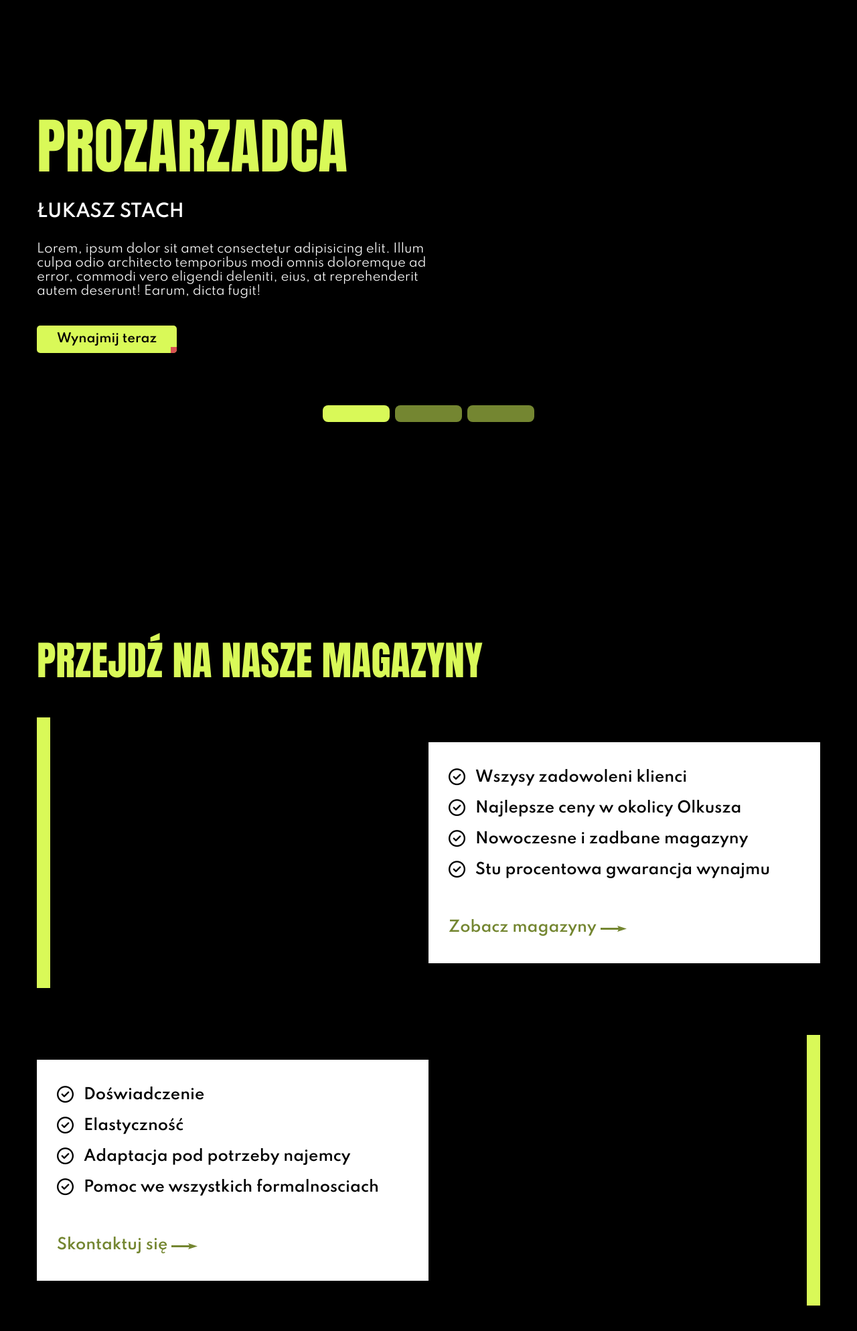
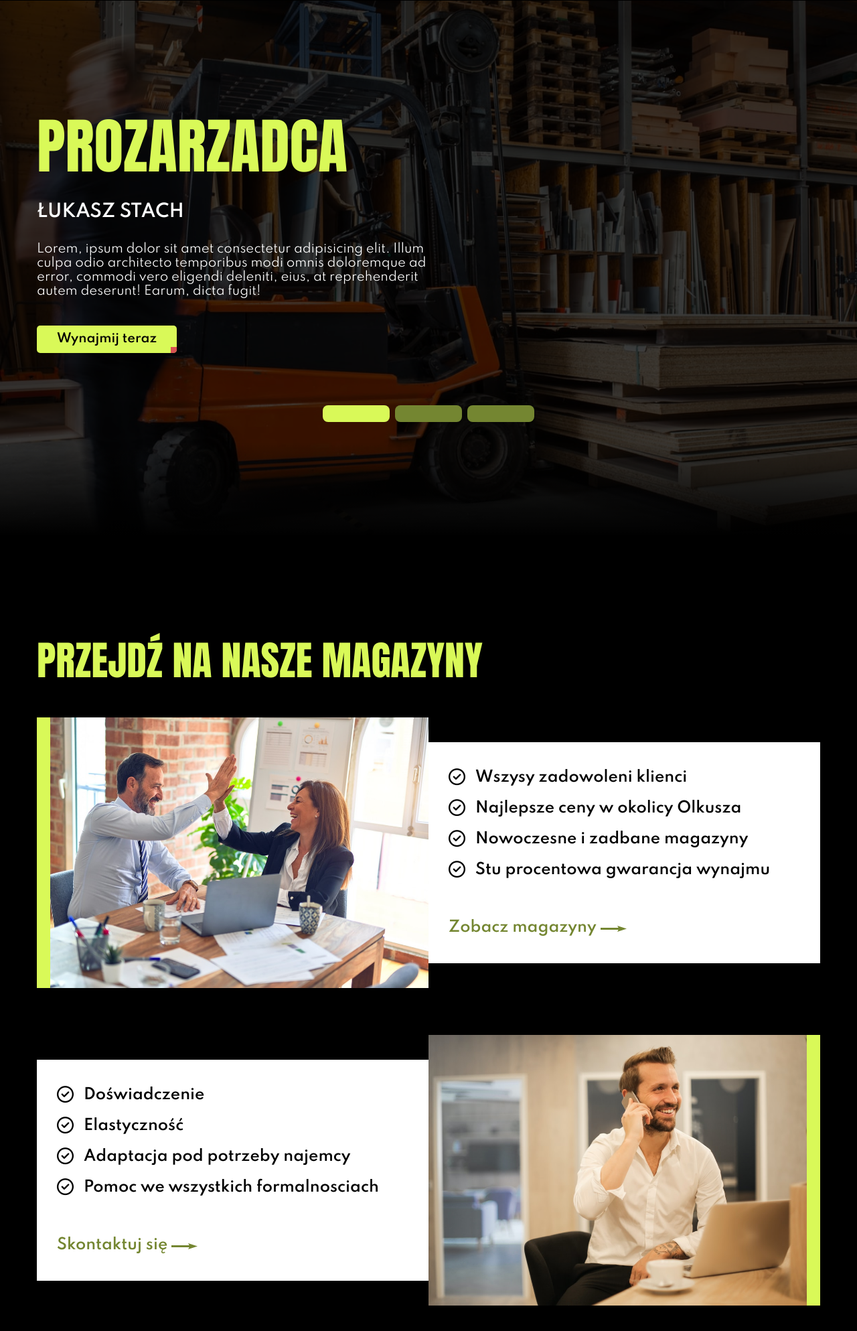
Before and after one commit to Bartlomiej-Mach/prozarzadca, a website: page index.html in a window 1280 px wide. Shown: the part 139-2126 px from the top of the page at 67% size. Drawn offline with nearby package versions, Linux system fonts and the light colour scheme.

Commit message:
bug fix for bad img direction

```diff
--- a/styles/components/Dashboard-primary/_dashboard-primary.scss
+++ b/styles/components/Dashboard-primary/_dashboard-primary.scss
@@ -79,17 +79,17 @@
                     }
                     &:nth-child(1) {
                         .slider-bg-img {
-                            background-image: url('.../../..assets/imgs/dashboard/slide1.jpg');
+                            background-image: url('../assets/imgs/dashboard/slide1.jpg');
                         }
                     }
                     &:nth-child(2) {
                         .slider-bg-img {
-                            background-image: url('../../../assets/imgs/dashboard/slide2.jpg');
+                            background-image: url('../assets/imgs/dashboard/slide2.jpg');
                         }
                     }
                     &:nth-child(3) {
                         .slider-bg-img {
-                            background-image: url('../../../assets/imgs/dashboard/slide3.jpg');
+                            background-image: url('../assets/imgs/dashboard/slide3.jpg');
                         }
                     }
                 }
--- a/styles/components/baners-primary/_baners-primary.scss
+++ b/styles/components/baners-primary/_baners-primary.scss
@@ -64,10 +64,10 @@
                     }
                 }
                 .baner1-img {
-                    background-image: url('../../../assets/imgs/dashboard/baner1.jpg');
+                    background-image: url('../assets/imgs/dashboard/baner1.jpg');
                 }
                 .baner2-img {
-                    background-image: url('../../../assets/imgs/dashboard/baner2.jpg');
+                    background-image: url('../assets/imgs/dashboard/baner2.jpg');
                 }
             }
             .baner-reverse {
```
Also changed, not shown: styles/style.css, 1 other file.
